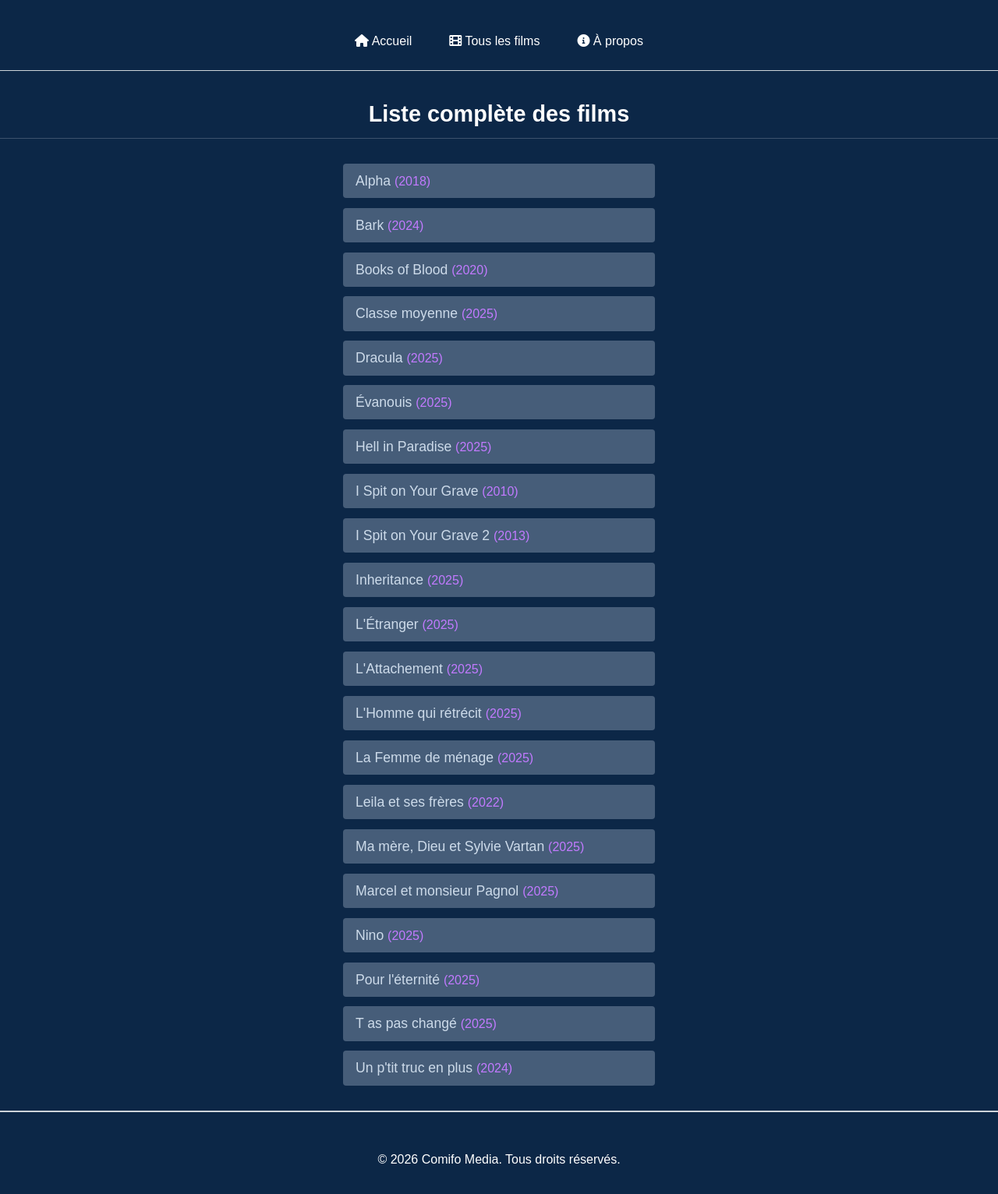
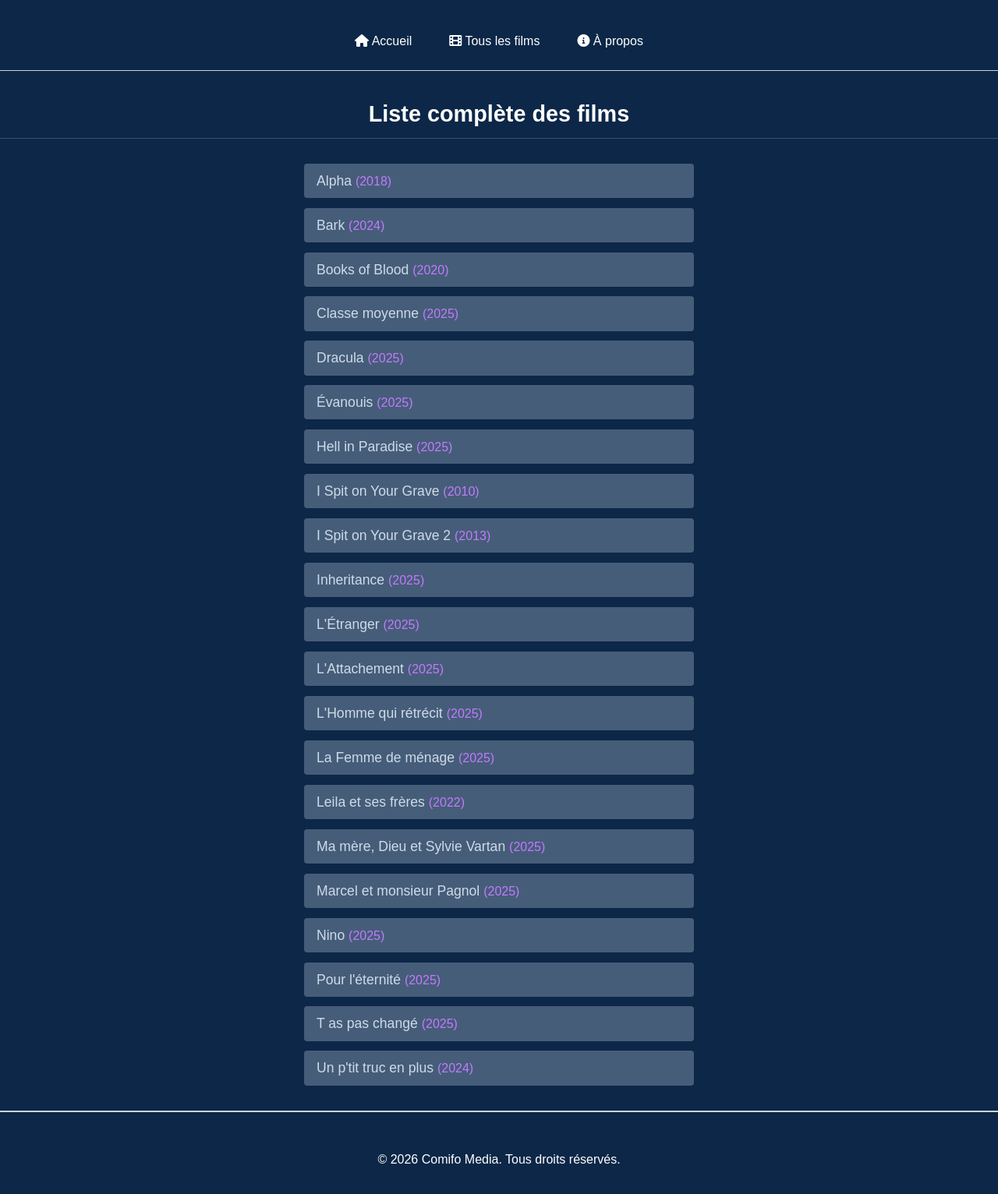
Before and after one commit to comifo-media/comifo-media, a Jekyll site: the page built from films.html, in a window 1280 px wide. Shown: the part 300-1832 px from the top of the page at 78% size. Built offline with Jekyll 4.4.1, drawn with Linux system fonts in a browser that asks for light colours.

Commit message:
Update style.css

```diff
--- a/assets/css/style.css
+++ b/assets/css/style.css
@@ -268,7 +268,7 @@ body {
 /* Liste des films */
 .films-list {
   list-style: none;
-  max-width: 400px;
+  max-width: 500px;
   margin: 0 auto; /* Centre la liste horizontalement */
   padding: 0;
   text-align: left;
```
